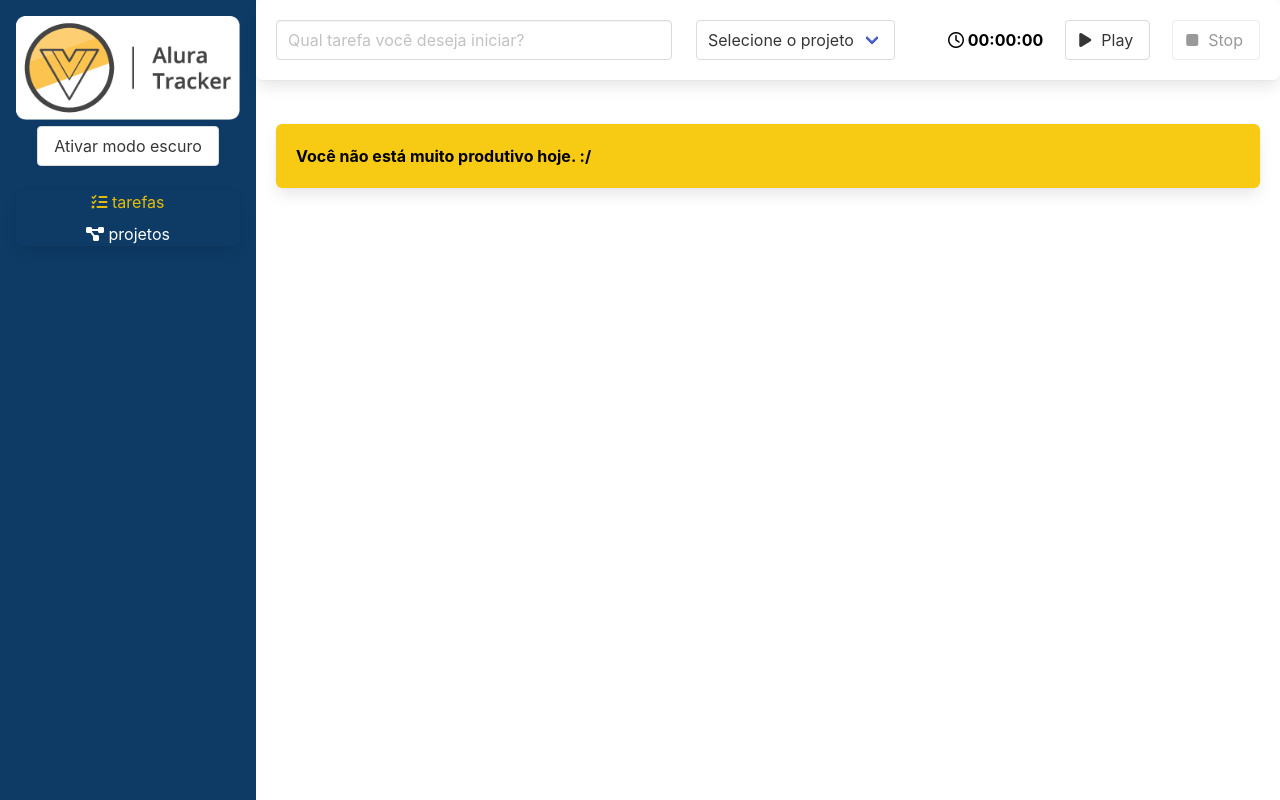
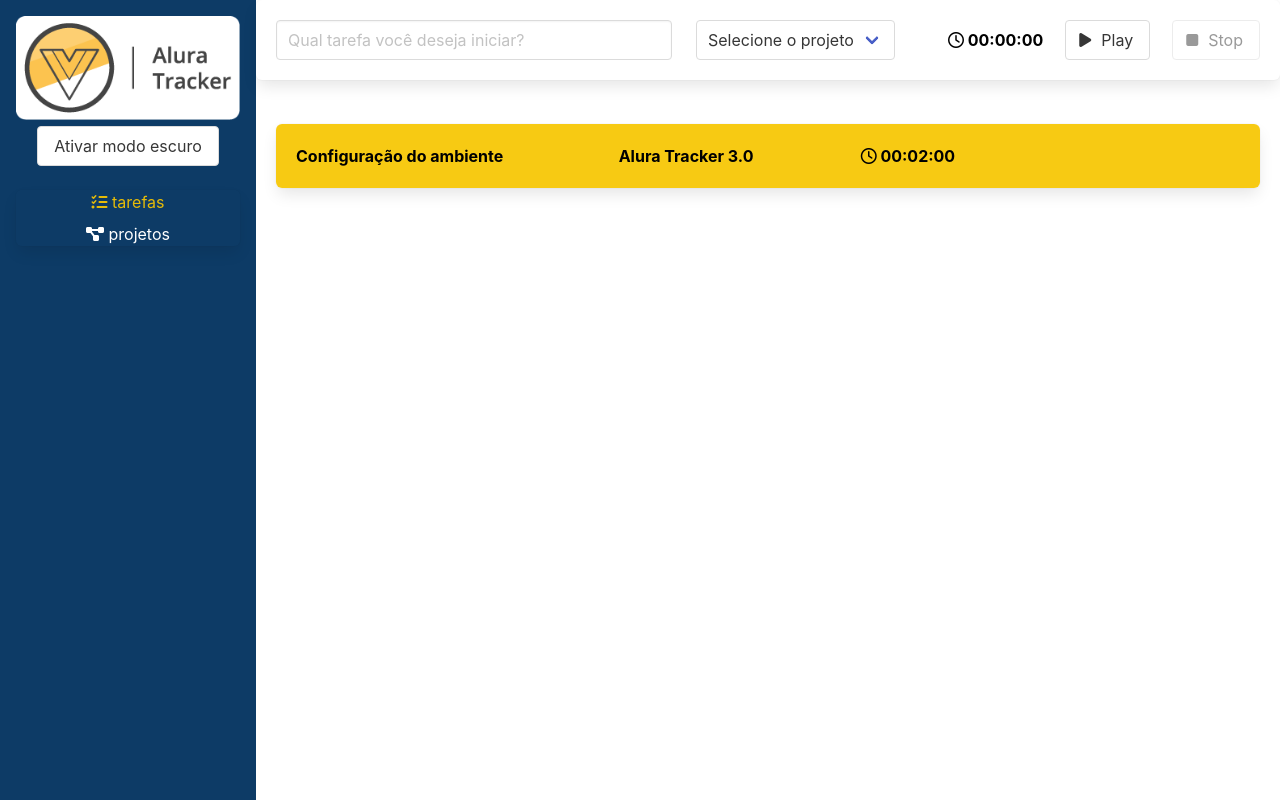
Before and after one commit to unzerstort/alura-tracker, a Vue app: page / in a window 1280 px wide. Built offline with nearby package versions, Linux system fonts and the light colour scheme; data requests are answered from the project's data file.

Commit message:
adds mutations and actions to tarefas and refactors store

```diff
--- a/db.json
+++ b/db.json
@@ -3,6 +3,21 @@
     {
       "id": 1,
       "nome": "Alura Tracker 3.0"
+    },
+    {
+      "id": 2,
+      "nome": "ByteBank"
+    }
+  ],
+  "tarefas": [
+    {
+      "id": 1,
+      "duracaoEmSegundos": 120,
+      "descricao": "Configuração do ambiente",
+      "projeto": {
+        "id": 1,
+        "nome": "Alura Tracker 3.0"
+      }
     }
   ]
 }
--- a/src/components/FormularioTarefa.vue
+++ b/src/components/FormularioTarefa.vue
@@ -56,7 +56,7 @@ export default defineComponent({
 		const store = useStore(key);
 
 		return {
-			projetos: computed(() => store.state.projetos)
+			projetos: computed(() => store.state.projeto.projetos)
 		}
 	}
 });
--- a/src/components/TarefaRealizada.vue
+++ b/src/components/TarefaRealizada.vue
@@ -1,6 +1,6 @@
 <template>
 	<Box class="tarefa">
-		<div class="columns">
+		<div class="columns" @click="tarefaClicada">
 			<div class="column is-4">
 				{{ tarefa.descricao || 'Tarefa sem descrição' }}
 			</div>
@@ -22,6 +22,7 @@ import Box from './Box.vue'
 
 export default defineComponent({
 	name: 'TarefaRealizada',
+	emits: ['aoTarefaClicada'],
 	components: {
 		Cronometro,
 		Box,
@@ -32,6 +33,11 @@ export default defineComponent({
 			required: true,
 		}
 	},
+	methods: {
+		tarefaClicada() : void {
+			this.$emit('aoTarefaClicada', this.tarefa);
+		}
+	},
 })
 
 </script>
@@ -39,6 +45,7 @@ export default defineComponent({
 .tarefa {
 	color: var(--texto-primario);
 	background-color: var(--bg-secundario);
+	cursor: pointer;
 }
 
 </style>
--- a/src/interfaces/ITarefa.ts
+++ b/src/interfaces/ITarefa.ts
@@ -1,7 +1,7 @@
 import IProjeto from "./IProjeto"
 
 export default interface ITarefa {
-    id: string,
+    id: number,
     duracaoEmSegundos: number,
     descricao: string,
     projeto: IProjeto
--- a/src/store/index.ts
+++ b/src/store/index.ts
@@ -1,71 +1,45 @@
-import IProjeto from "@/interfaces/IProjeto";
-import ITarefa from "@/interfaces/ITarefa";
-import { InjectionKey } from "vue";
-import { Store, createStore, useStore as vuexUseStore } from "vuex";
-import { ADICIONA_PROJETO, ADICIONA_TAREFA, ALTERA_PROJETO, ALTERA_TAREFA, DEFINIR_PROJETOS, EXCLUI_PROJETO, EXCLUI_TAREFA, NOTIFICAR } from "./tipo-mutacoes";
+import { createStore, Store, useStore as vuexUseStore } from "vuex";
+import { InjectionKey } from 'vue'
+import { NOTIFICAR } from "./tipo-mutacoes";
 import { INotificacao } from "@/interfaces/INotificacao";
-import { OBTER_PROJETOS } from "./tipo-acoes";
-import http from "@/http";
 
-interface Estado {
-    projetos: IProjeto[],
-    tarefas: ITarefa[],
-    notificacoes: INotificacao[]
+import { EstadoProjeto, projeto } from "./modulos/projeto";
+import { EstadoTarefa, tarefa } from "./modulos/tarefas";
+
+export interface Estado {
+    notificacoes: INotificacao[],
+    projeto: EstadoProjeto,
+    tarefa: EstadoTarefa
 }
 
-export const key: InjectionKey<Store<Estado>> = Symbol();
+export const key: InjectionKey<Store<Estado>> = Symbol()
 
 export const store = createStore<Estado>({
     state: {
-        projetos: [],
-        tarefas: [],
-        notificacoes: []
+        notificacoes: [],
+        projeto: {
+            projetos: []
+        },
+        tarefa: {
+            tarefas: []
+        }
     },
     mutations: {
-        [ADICIONA_PROJETO] (state, nomeProjeto: string) {
-            const projeto = {
-                id: new Date().toISOString(),
-                nome: nomeProjeto
-            } as IProjeto;
-            state.projetos.push(projeto);
-        },
-        [ALTERA_PROJETO] (state, projeto: IProjeto) {
-            const index = state.projetos.findIndex(proj => proj.id == projeto.id);
-            state.projetos[index] = projeto;
-        },
-        [EXCLUI_PROJETO] (state, id: string) {
-            state.projetos = state.projetos.filter(proj => proj.id != id);
-        },
-        [DEFINIR_PROJETOS] (state, projetos: IProjeto[]) {
-            state.projetos = projetos;
-        },
-        [ADICIONA_TAREFA] (state, tarefa: ITarefa) {
-            tarefa.id = new Date().toISOString();
-            state.tarefas.push(tarefa);
-        },
-        [ALTERA_TAREFA] (state, tarefa: ITarefa) {
-            const index = state.tarefas.findIndex(tarefa => tarefa.id == tarefa.id);
-            state.tarefas[index] = tarefa;
-        },
-        [EXCLUI_TAREFA] (state, id: string) {
-            state.tarefas = state.tarefas.filter(tarefa => tarefa.id != id);
-        },
         [NOTIFICAR] (state, novaNotificacao: INotificacao) {
-            novaNotificacao.id = new Date().getTime();
-            state.notificacoes.push(novaNotificacao);
+
+            novaNotificacao.id = new Date().getTime()
+            state.notificacoes.push(novaNotificacao)
 
             setTimeout(() => {
                 state.notificacoes = state.notificacoes.filter(notificacao => notificacao.id != novaNotificacao.id)
-            }, 2000)
+            }, 3000)
         }
     },
-    actions: {
-        [OBTER_PROJETOS] ({ commit }) {
-            http.get('projetos')
-                .then(resposta => commit(DEFINIR_PROJETOS, resposta.data))
-        }
+    modules: {
+        projeto,
+        tarefa
     }
-});
+})
 
 export function useStore(): Store<Estado> {
     return vuexUseStore(key)
--- /dev/null
+++ b/src/store/modulos/projeto/index.ts
@@ -0,0 +1,50 @@
+import http from "@/http";
+import IProjeto from "@/interfaces/IProjeto";
+import { Estado } from "@/store/index";
+import { OBTER_PROJETOS, CADASTRAR_PROJETO, ALTERAR_PROJETO, REMOVER_PROJETO } from "@/store/tipo-acoes";
+import { ADICIONA_PROJETO, ALTERA_PROJETO, EXCLUI_PROJETO, DEFINIR_PROJETOS } from "@/store/tipo-mutacoes";
+import { Module } from "vuex";
+
+export interface EstadoProjeto {
+    projetos: IProjeto[];
+}
+
+export const projeto: Module<EstadoProjeto, Estado> = {
+    mutations: {
+        [ADICIONA_PROJETO] (state, nomeProjeto: string) {
+            const projeto = {
+                id: new Date().toISOString(),
+                nome: nomeProjeto
+            } as IProjeto;
+            state.projetos.push(projeto);
+        },
+        [ALTERA_PROJETO] (state, projeto: IProjeto) {
+            const index = state.projetos.findIndex(proj => proj.id == projeto.id);
+            state.projetos[index] = projeto;
+        },
+        [EXCLUI_PROJETO] (state, id: string) {
+            state.projetos = state.projetos.filter(proj => proj.id != id);
+        },
+        [DEFINIR_PROJETOS] (state, projetos: IProjeto[]) {
+            state.projetos = projetos;
+        },
+    },
+    actions: {
+        [OBTER_PROJETOS] ({ commit }) {
+            http.get('projetos')
+                .then(response => commit(DEFINIR_PROJETOS, response.data));
+        },
+        [CADASTRAR_PROJETO] (contexto, nomeProjeto: string) {
+            return http.post('/projetos', {
+                nome: nomeProjeto,
+            });
+        },
+        [ALTERAR_PROJETO] (contexto, projeto: IProjeto) {
+            return http.put(`/projetos/${projeto.id}`, projeto);
+        },
+        [REMOVER_PROJETO] ({ commit }, id: string) {
+            return http.delete(`/projetos/${id}`)
+                .then(() => commit(EXCLUI_PROJETO, id));
+        },
+    }
+}
--- /dev/null
+++ b/src/store/modulos/tarefas/index.ts
@@ -0,0 +1,43 @@
+import http from "@/http";
+import ITarefa from "@/interfaces/ITarefa";
+import { Estado } from "@/store";
+import { OBTER_TAREFAS, CADASTRAR_TAREFA, ALTERAR_TAREFA } from "@/store/tipo-acoes";
+import { DEFINIR_TAREFAS, ADICIONA_TAREFA, ALTERA_TAREFA } from "@/store/tipo-mutacoes";
+import { Module } from "vuex";
+
+export interface EstadoTarefa {
+    tarefas: ITarefa[]
+}
+
+export const tarefa: Module<EstadoTarefa, Estado> = {
+    state: {
+        tarefas: [],
+    },
+    mutations: {
+        [DEFINIR_TAREFAS](state, tarefas: ITarefa[]) {
+            state.tarefas = tarefas
+        },
+        [ADICIONA_TAREFA](state, tarefa: ITarefa) {
+            state.tarefas.push(tarefa)
+        },
+        [ALTERA_TAREFA](state, tarefa: ITarefa) {
+            const index = state.tarefas.findIndex(t => t.id == tarefa.id)
+            state.tarefas[index] = tarefa
+        },
+    },
+    actions: {
+        [OBTER_TAREFAS]({ commit }) {
+            http.get('tarefas')
+                .then(response => commit(DEFINIR_TAREFAS, response.data))
+        },
+        [CADASTRAR_TAREFA]({ commit }, tarefa: ITarefa) {
+            return http.post('/tarefas', tarefa)
+                .then(resposta => commit(ADICIONA_TAREFA, resposta.data))
+        },
+        [ALTERAR_TAREFA]({ commit }, tarefa: ITarefa) {
+            return http.put(`/tarefas/${tarefa.id}`, tarefa)
+                .then(() => commit(ALTERA_TAREFA, tarefa))
+
+        },
+    }
+}
--- a/src/store/tipo-acoes.ts
+++ b/src/store/tipo-acoes.ts
@@ -1 +1,8 @@
 export const OBTER_PROJETOS = 'OBTER_PROJETOS';
+export const CADASTRAR_PROJETO = 'CADASTRAR_PROJETO';
+export const ALTERAR_PROJETO = 'ALTERAR_PROJETO';
+export const REMOVER_PROJETO = 'REMOVER_PROJETO';
+
+export const OBTER_TAREFAS = 'OBTER_TAREFAS';
+export const CADASTRAR_TAREFA = 'CADASTRAR_TAREFA';
+export const ALTERAR_TAREFA = 'ALTERAR_TAREFA';
--- a/src/store/tipo-mutacoes.ts
+++ b/src/store/tipo-mutacoes.ts
@@ -6,5 +6,6 @@ export const DEFINIR_PROJETOS = 'DEFINIR_PROJETOS';
 export const ADICIONA_TAREFA = 'ADICIONA_TAREFA';
 export const ALTERA_TAREFA = 'ALTERA_TAREFA';
 export const EXCLUI_TAREFA = 'EXCLUI_TAREFA';
+export const DEFINIR_TAREFAS = 'DEFINIR_TAREFAS';
 
 export const NOTIFICAR = 'NOTIFICAR';
--- a/src/views/Projetos/FormularioView.vue
+++ b/src/views/Projetos/FormularioView.vue
@@ -19,9 +19,9 @@
 <script lang="ts">
 import { TipoNotificacao } from '@/interfaces/INotificacao';
 import { useStore } from '@/store';
-import { ADICIONA_PROJETO, ALTERA_PROJETO } from '@/store/tipo-mutacoes';
 import { defineComponent } from 'vue';
 import useNotificador from '@/hooks/notificador';
+import { ALTERAR_PROJETO, CADASTRAR_PROJETO } from '@/store/tipo-acoes';
 
 export default defineComponent({
     name: "FormularioView",
@@ -32,7 +32,7 @@ export default defineComponent({
     },
     mounted() {
         if (this.id) {
-            const projeto = this.store.state.projetos.find(proj => proj.id == this.id);
+            const projeto = this.store.state.projeto.projetos.find((proj)=> proj.id == this.id);
             this.nomeProjeto = projeto?.nome || '';
         }
     },
@@ -44,17 +44,20 @@ export default defineComponent({
     methods: {
         salvar() {
             if (this.id) {
-                this.store.commit(ALTERA_PROJETO, {
+                this.store.dispatch(ALTERAR_PROJETO, {
                     id: this.id,
                     nome: this.nomeProjeto
-                });
+                }).then(() => this.lidarComSucesso());
             } else {
-                this.store.commit(ADICIONA_PROJETO, this.nomeProjeto);
+                this.store.dispatch(CADASTRAR_PROJETO, this.nomeProjeto)
+                .then(() => this.lidarComSucesso());
             }
+        },
+        lidarComSucesso() {
             this.nomeProjeto = '';
             this.notificar(TipoNotificacao.SUCESSO, 'Excelente!', 'O projeto foi cadastrado com sucesso!');
             this.$router.push('/projetos');
-        },
+        }
     },
     setup() {
         const store = useStore();
--- a/src/views/Projetos/ListaView.vue
+++ b/src/views/Projetos/ListaView.vue
@@ -49,8 +49,7 @@
 
 <script lang="ts">
 import { useStore } from '@/store';
-import { OBTER_PROJETOS } from '@/store/tipo-acoes';
-import { EXCLUI_PROJETO } from '@/store/tipo-mutacoes';
+import { OBTER_PROJETOS, REMOVER_PROJETO } from '@/store/tipo-acoes';
 import { computed, defineComponent } from 'vue';
 import { RouterLink } from 'vue-router';
 
@@ -58,7 +57,7 @@ export default defineComponent({
     name: "ListaView",
     methods: {
         excluir (id: string) {
-            this.store.commit(EXCLUI_PROJETO, id)
+            this.store.dispatch(REMOVER_PROJETO, id)
         }
     },
     setup() {
@@ -66,7 +65,7 @@ export default defineComponent({
         store.dispatch(OBTER_PROJETOS);
 
         return {
-            projetos: computed(() => store.state.projetos),
+            projetos: computed(() => store.state.projeto.projetos),
             store
         }
     },
--- a/src/views/TarefasView.vue
+++ b/src/views/TarefasView.vue
@@ -1,20 +1,46 @@
 <template>
     <FormularioTarefa @aoSalvarTarefa="salvarTarefa" />
     <div class="lista">
-        <TarefaRealizada v-for="(tarefa, index) in tarefas" :key="index" :tarefa="tarefa"
-            :class="{ 'modo-escuro': modoEscuroAtivo }" />
-        <Box v-if="listaEstaVazia" :class="{ 'modo-escuro': modoEscuroAtivo }">
+        <Box v-if="listaEstaVazia">
             Você não está muito produtivo hoje. :/
         </Box>
+        <TarefaRealizada v-for="(tarefa, index) in tarefas" :key="index" :tarefa="tarefa"
+            @aoTarefaClicada="selecionarTarefa" />
+        <div class="modal" :class="{ 'is-active': tarefaSelecionada }" v-if="tarefaSelecionada">
+            <div class="modal-background"></div>
+            <div class="modal-card">
+                <header class="modal-card-head">
+                    <p class="modal-card-title">Editando uma Tarefa</p>
+                    <button class="delete" aria-label="close" @click="fecharModal"></button>
+                </header>
+                <section class="modal-card-body">
+                    <form @submit.prevent="">
+                        <div class="field">
+                            <label for="descricaoTarefa" class="label">
+                                Descrição
+                            </label>
+                            <input type="text" class="input" v-model="tarefaSelecionada.descricao" id="descricaoTarefa" />
+                        </div>
+                    </form>
+                </section>
+                <footer class="modal-card-foot">
+                    <button class="button is-success" type="submit" @click="alterarTarefa">Salvar alterações</button>
+                    <button class="button" @click="fecharModal">Cancelar</button>
+                </footer>
+            </div>
+        </div>
     </div>
 </template>
 
 <script lang="ts">
-import { defineComponent } from 'vue';
+import { computed, defineComponent } from 'vue';
 import FormularioTarefa from '../components/FormularioTarefa.vue';
 import TarefaRealizada from '../components/TarefaRealizada.vue'
-import ITarefa from '../interfaces/ITarefa';
 import Box from '../components/Box.vue';
+import { useStore } from '@/store';
+import { ALTERAR_TAREFA, CADASTRAR_TAREFA, OBTER_TAREFAS } from '@/store/tipo-acoes';
+import { OBTER_PROJETOS } from '@/store/tipo-acoes';
+import ITarefa from '@/interfaces/ITarefa';
 
 export default defineComponent({
     name: 'App',
@@ -25,20 +51,39 @@ export default defineComponent({
     },
     data() {
         return {
-            tarefas: [] as ITarefa[],
+            tarefaSelecionada: null as ITarefa | null,
+        }
+    },
+    methods: {
+        salvarTarefa(tarefa: ITarefa) {
+            this.store.dispatch(CADASTRAR_TAREFA, tarefa);
+        },
+        selecionarTarefa(tarefa: ITarefa) {
+            this.tarefaSelecionada = tarefa;
+        },
+        fecharModal() {
+            this.tarefaSelecionada = null;
+        },
+        alterarTarefa() {
+            this.store.dispatch(ALTERAR_TAREFA, this.tarefaSelecionada)
+                .then(() => this.fecharModal);
         }
     },
     computed: {
         listaEstaVazia(): boolean {
-            return this.tarefas.length === 0;
+            return this.tarefas.length == 0;
         }
     },
-    methods: {
-        salvarTarefa(tarefa: ITarefa) {
-            this.tarefas.push(tarefa);
-        },
+    setup() {
+        const store = useStore();
+        store.dispatch(OBTER_TAREFAS);
+        store.dispatch(OBTER_PROJETOS);
 
-    }
+        return {
+            tarefas: computed(() => store.state.tarefa.tarefas),
+            store
+        }
+    },
 
 });
 </script>
```
Lines whose indentation alone changed are shown as unchanged.
